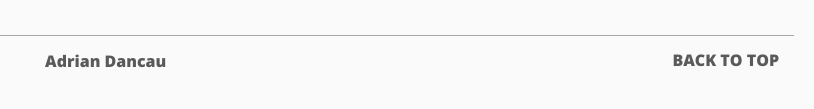
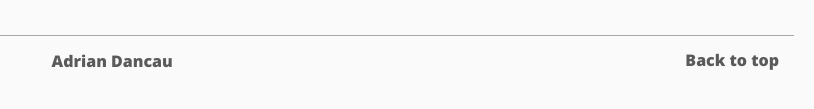
Before and after one commit to dalidoshx/FEWD-Project-2, a plain HTML site: page index.html in a window 1280 px wide. Shown: the part 7226-7335 px from the top of the page, 466-1280 px from the left. Drawn offline with nearby package versions, Linux system fonts and the light colour scheme.

Commit message:
Update index.html

```diff
--- a/index.html
+++ b/index.html
@@ -84,7 +84,7 @@
 
         <footer class="main-footer">
                 <p class="name">Adrian Dancau</p>
-                <a class="top" href="#top">BACK TO TOP</a>
+                <a class="top" href="#top">Back to top</a>
             <div>
             <nav class="nav-bot">
                 <ul class="nav-footer">
```
